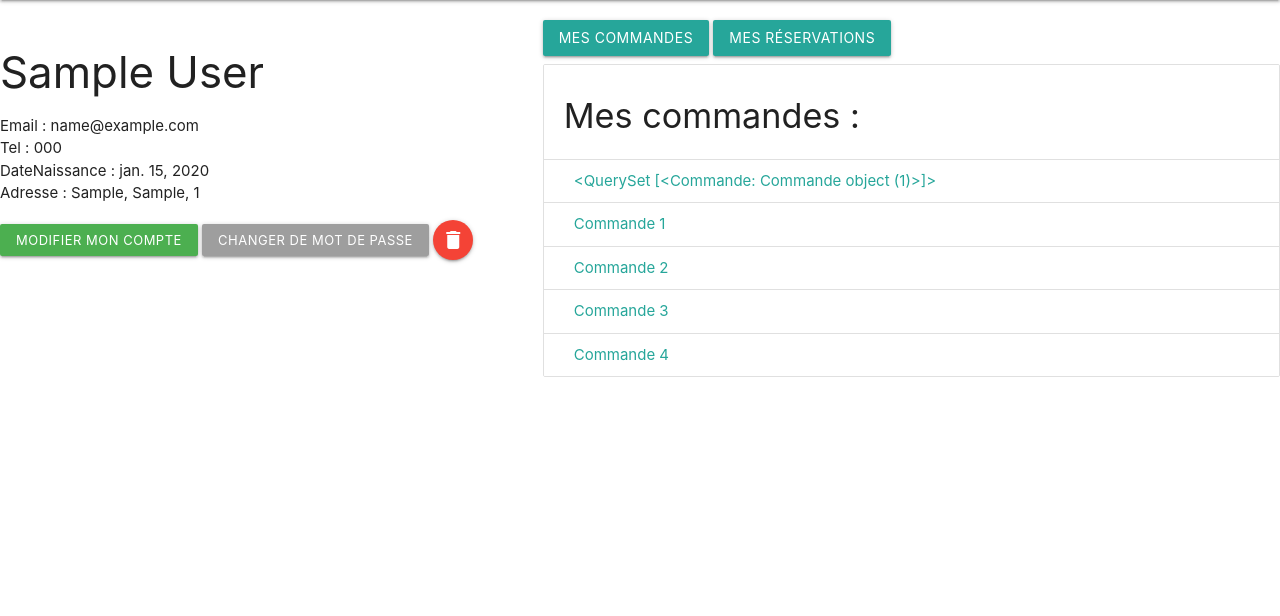
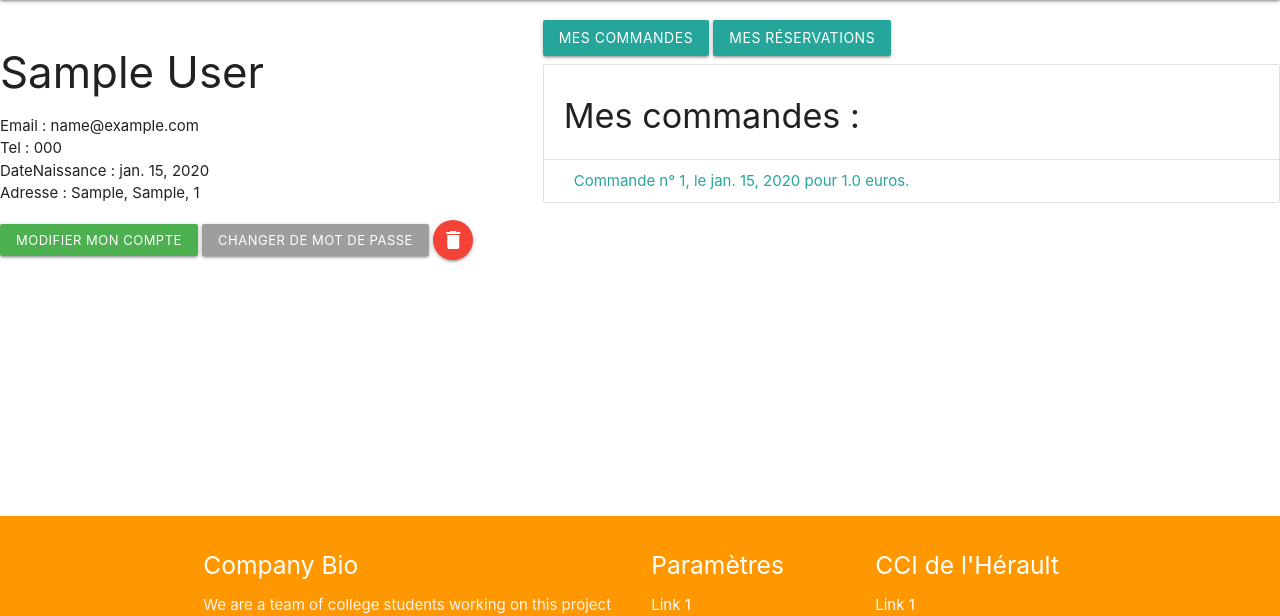
Before and after one commit to AlexisAndre34/Piscine, a Django app: page /moncompte/commandes in a window 1280 px wide. Shown: the part 128-744 px from the top of the page. Run offline with Django 3.2, Linux system fonts and the light colour scheme; a user stored in the database is signed in; tables that the repository leaves empty hold one stand-in row (values such as "Sample post").

Commit message:
creation de commande client, views, urls et templates

```diff
--- a/Marketplace/Marketplace/urls.py
+++ b/Marketplace/Marketplace/urls.py
@@ -36,6 +36,7 @@ urlpatterns = [
     path('panier/supprimer/<int:idproduit>', views.supprimer_panier, name="supprimer_panier"),
     path('panier/quantite/<int:idproduit>', views.quantite_panier, name="quantite_less_panier"),
     path('panier/verfication/', views.verification_commande, name="verification_panier"),
+    path('commande/valide', views.validation_commande, name="validation_commande"),
     path('panier/reset/', views.reset_panier, name="reset_panier"),
     path('reservation/afficher/', views.afficher_reservation, name="afficher_reservation"),
     path('reservation/ajout/<int:idproduit>', views.ajout_reservation, name="ajout_reservation"),
--- a/Marketplace/app/templates/panier/verification.html
+++ b/Marketplace/app/templates/panier/verification.html
@@ -14,7 +14,7 @@
     {% endfor %}
 
 {% else %}
-    <a class="btn-flat" type="Submit">Paiement <i class="material-icons">credit_card</i></a>
+    <a href="{% url 'validation_commande' %}" class="btn-flat">Paiement : {{ prix_total }} euros <i class="material-icons">credit_card</i></a>
 {% endif %}
 
 {% for ligne_commande in CommandesEnCours %}
--- a/Marketplace/app/templates/read/mescommandesClient.html
+++ b/Marketplace/app/templates/read/mescommandesClient.html
@@ -4,10 +4,8 @@
 {% block commandes %}
     <div class="collection with-header">
         <div class="collection-header"><h4>Mes commandes :</h4></div>
-        <a href="#!" class="collection-item">{{ commandes }}</a> <!-- IL faudra faire un for reservation in reservations -->
-        <a href="#!" class="collection-item">Commande 1</a>
-        <a href="#!" class="collection-item">Commande 2</a>
-        <a href="#!" class="collection-item">Commande 3</a>
-        <a href="#!" class="collection-item">Commande 4</a>
+        {% for commande in commandes %}
+        <a href="#!" class="collection-item">Commande n° {{ commande.numcommande }}, le {{ commande.datecommande }} pour {{ commande.montantcommande }} euros.</a> <!-- IL faudra faire un for reservation in reservations -->
+        {% endfor %}
     </div>
 {% endblock %}
--- a/Marketplace/app/views.py
+++ b/Marketplace/app/views.py
@@ -3,7 +3,7 @@ from django.contrib.auth import login, logout, authenticate
 from django.contrib.auth.decorators import login_required
 from django.contrib.auth.models import User, Group
 from django.core.paginator import Paginator, EmptyPage
-from app.models import Client, Commercant, Commerce, Gerer, Produit, Commande, Reservation
+from app.models import Client, Commercant, Commerce, Gerer, Produit, Commande, Reservation, Appartenir
 from app.forms import SignInForm, SignUpFormClient, SignUpFormCommercant, CommerceForm, ProduitForm, UpdateClientForm, UpdateCommercantForm
 
 
@@ -146,7 +146,7 @@ def read_moncompte(request):
 def read_mescommandesClient(request):
     utilisateur = User.objects.get(id=request.user.id)
     client = Client.objects.get(numclient=request.user.id)
-    commandes = Commande.objects.filter(numclient=request.user.id)
+    commandes = Commande.objects.filter(numclient=client)
     return render(request, 'read/mescommandesClient.html', locals())
 
 #permet de read les réservations d'un Client
@@ -298,7 +298,7 @@ def dashboard_commercant(request):
 def afficher_panier(request):
     panier_session = request.session.get('panier')
     produits = []
-    prix_panier = 0.0
+    prix_panier = float()
     for produit in panier_session:
         objet_produit = Produit.objects.get(numproduit=produit[0])
         prix_total = objet_produit.prixproduit * produit[1]
@@ -352,15 +352,48 @@ def quantite_panier(request, idproduit):
     request.session['panier'] = panier_session #On sauvegarde
     return afficher_panier(request)
 
+def trierCommandes(request):
+    # LigneCommande = [] #LigneCommande = [Commerce1, [ [Ligne_produit1], [Ligne_produit2], ... ] ]
+    CommandesEnCours = []  # CommandesEnCours = [ [LigneCommande1], [LigneCommande2], ... ]
+    panier_session = request.session.get('panier')
+
+    for ligne_produit in panier_session:
+        objet_produit = Produit.objects.get(numproduit=ligne_produit[0])
+        i = 0  # // i de 0 à len(CommandeEnCours)-1
+        while i < (len(CommandesEnCours) - 1) and CommandesEnCours[i][0].numsiret != objet_produit.idcommerce:  # Tant que on a pas parcourur tout la liste et qu'on a pas trouvé un commerce correspondant (Sortie du while si 1 des 2 est réalisé)
+            i = i + 1
+
+        ligne_produit[0] = objet_produit  # On remplace l'id produit par un objet de type produit pour le recuperer dans la template
+
+        # On doit tester notre sortie de while
+        if not CommandesEnCours:  # Si notre liste est vide
+            LigneCommande = [objet_produit.idcommerce]  # Si on trouve un commerce correspondant à notre produit, alors on ajoute la nouvelle ligne produit à la suite de la ligne de commande déjà existante
+            LigneCommande.append([]) #On insère une liste vide qui accueillera toutes les lignes produit
+            LigneCommande[1].append(ligne_produit)
+            CommandesEnCours.append(LigneCommande)
+        else:
+            if CommandesEnCours[i][0].numsiret == objet_produit.idcommerce.numsiret:  # Si on a trouvé un commerce qui correspond au produit
+                CommandesEnCours[i][1].append(ligne_produit)
+            elif i == (len(CommandesEnCours) - 1):  # Sinon
+                LigneCommande = [objet_produit.idcommerce]  # Création d'une nouvelle ligne commande avec en tête le commerce
+                LigneCommande.append([])
+                LigneCommande[1].append(ligne_produit)  # A la suite du commerce on ajoute la ligne_produit (Produit,Quantite) de notre panier
+                CommandesEnCours.append(LigneCommande)  # On ajoute cette nouvelle ligne de commande à notre liste de commande à traiter
+
+    return CommandesEnCours
+
 def verification_commande(request):
     #LigneCommande = [] #LigneCommande = [Commerce1,[Ligne_produit1], [Ligne_produit2], ... ]
     CommandesEnCours = [] #CommandesEnCours = [ [LigneCommande1], [LigneCommande2], ... ]
     Erreurs = []
+    prix_total = float()
     error_qte = False
     panier_session = request.session.get('panier')
+
+
     for ligne_produit in panier_session:
         objet_produit = Produit.objects.get(numproduit=ligne_produit[0])
-
+        prix_total = prix_total + round((objet_produit.prixproduit * ligne_produit[1]),2)
         i = 0 #// i de 0 à len(CommandeEnCours)-1
         while i < (len(CommandesEnCours)-1) and CommandesEnCours[i][0].numsiret != objet_produit.idcommerce : #Tant que on a pas parcourur tout la liste et qu'on a pas trouvé un commerce correspondant (Sortie du while si 1 des 2 est réalisé)
             i = i + 1
@@ -378,25 +411,43 @@ def verification_commande(request):
             error_qte = True
 
         Erreurs.append(erreur)
-        ligne_produit[0] = objet_produit #On remplace l'id produit par un objet de type produit pour le recuperer dans la template
+
+        ligne_produit[0] = objet_produit  # On remplace l'id produit par un objet de type produit pour le recuperer dans la template
 
         #On doit tester notre sortie de while
         if not CommandesEnCours : #Si notre liste est vide
+
             LigneCommande = [objet_produit.idcommerce]  # Si on trouve un commerce correspondant à notre produit, alors on ajoute la nouvelle ligne produit à la suite de la ligne de commande déjà existante
             LigneCommande.append(ligne_produit)
             CommandesEnCours.append(LigneCommande)
         else :
-            if CommandesEnCours[i][0].numsiret == objet_produit.idcommerce.numsiret:
+            if CommandesEnCours[i][0].numsiret == objet_produit.idcommerce.numsiret: #Si on a trouvé un commerce qui correspond au produit
                 CommandesEnCours[i].append(ligne_produit)
-            elif i == (len(CommandesEnCours)-1):
+            elif i == (len(CommandesEnCours)-1): #Sinon
                 LigneCommande = [objet_produit.idcommerce]  # Création d'une nouvelle ligne commande avec en tête le commerce
                 LigneCommande.append(ligne_produit)  # A la suite du commerce on ajoute la ligne_produit (Produit,Quantite) de notre panier
                 CommandesEnCours.append(LigneCommande)  # On ajoute cette nouvelle ligne de commande à notre liste de commande à traiter
 
-    #request.session['commandes'] = CommandesEnCours
+
     return render(request, 'panier/verification.html', locals())
 
-#def validation_commande(request)
+def validation_commande(request):
+    Commandes = trierCommandes(request)
+
+    for commande in Commandes:
+        montant_commande = float()
+        for produit in commande[1]: #On recupère le montant total de chaque commande par commerce
+            montant_commande = montant_commande + round((produit[0].prixproduit * produit[1]),2)
+        client = Client.objects.get(numclient=request.user.id)
+        new_commande = Commande(numclient=client, montantcommande=montant_commande, numcommerce=commande[0])
+        new_commande.save() #Sauvegarde de la commande
+
+        for produit in commande[1]:
+            new_appartenir = Appartenir(numproduit=produit[0], numcommande=new_commande, quantitecommande=produit[1] , livraisondemande=False)
+            new_appartenir.save()
+
+    #request = init_panier(request)
+    return render(request, 'panier/valide.html')
 
 def reset_panier(request):
     return render(init_panier(request), 'panier/panier.html', locals())
```
Also changed, not shown: Marketplace/app/templates/panier/valide.html (added, +7 -0 lines).
